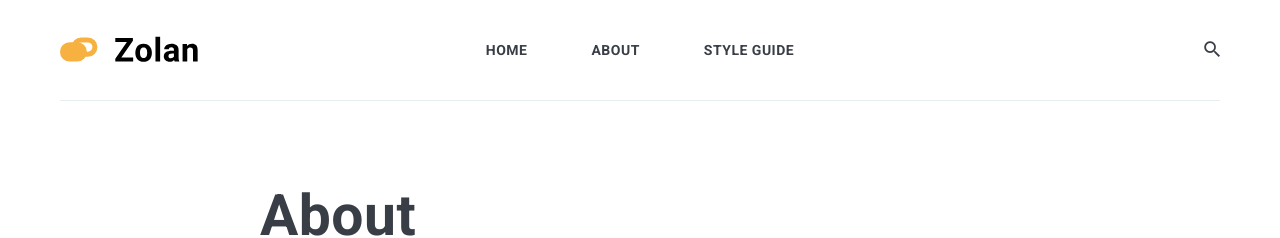
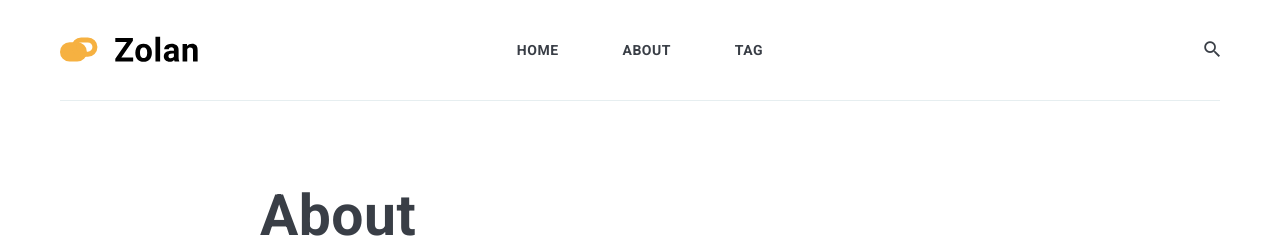
Before and after one commit to poi0905/poi0905.github.io, a Jekyll site: the page built from _pages/about.md, in a window 1280 px wide. Shown: the top 238 px of the page. Built offline with Jekyll 4.4.1, drawn with Linux system fonts in a browser that asks for light colours; nearby versions of some CDN libraries.

Commit message:
20221101

```diff
--- a/_pages/styleguide.md
+++ b/_pages/styleguide.md
@@ -1,7 +1,7 @@
 ---
 layout: page
-title: Style Guide
-permalink: /styleguide/
+title: Tag
+permalink: /tag_page/
 image: 08.jpg
 ---
 
```
